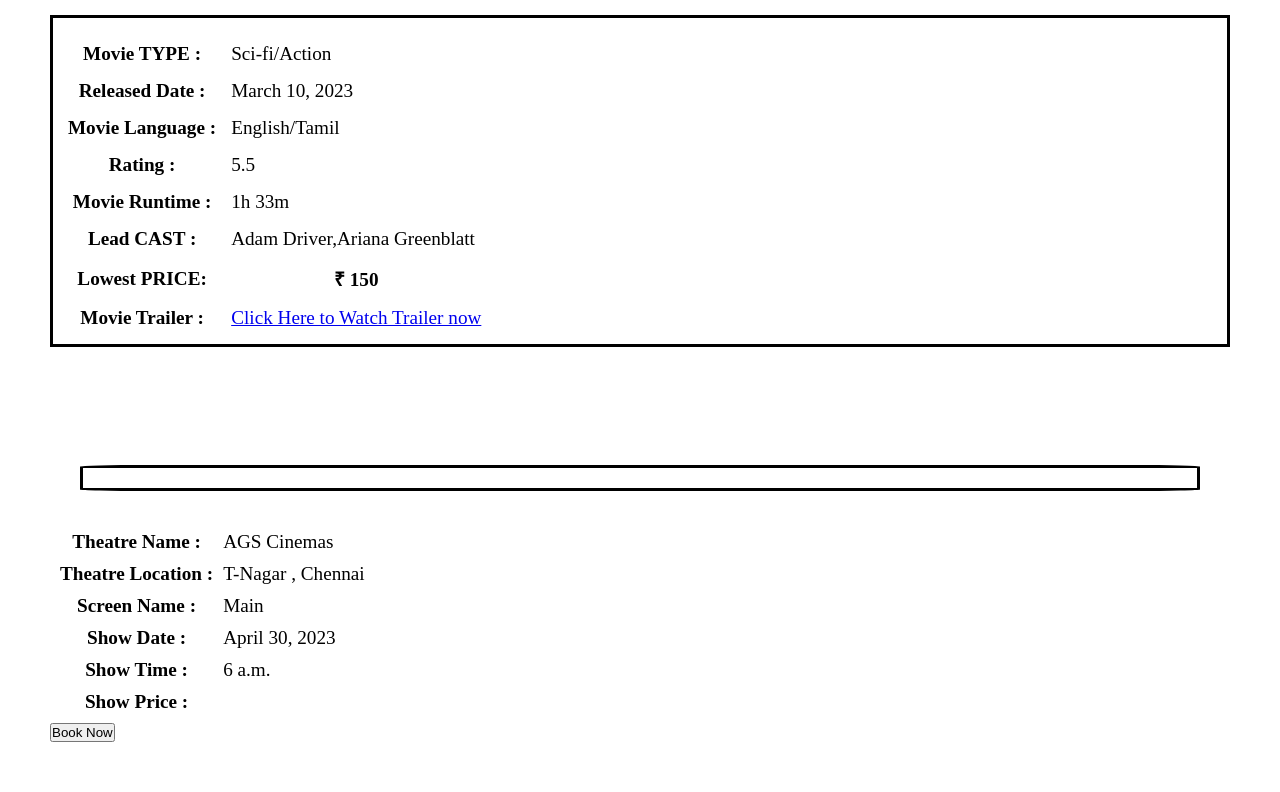
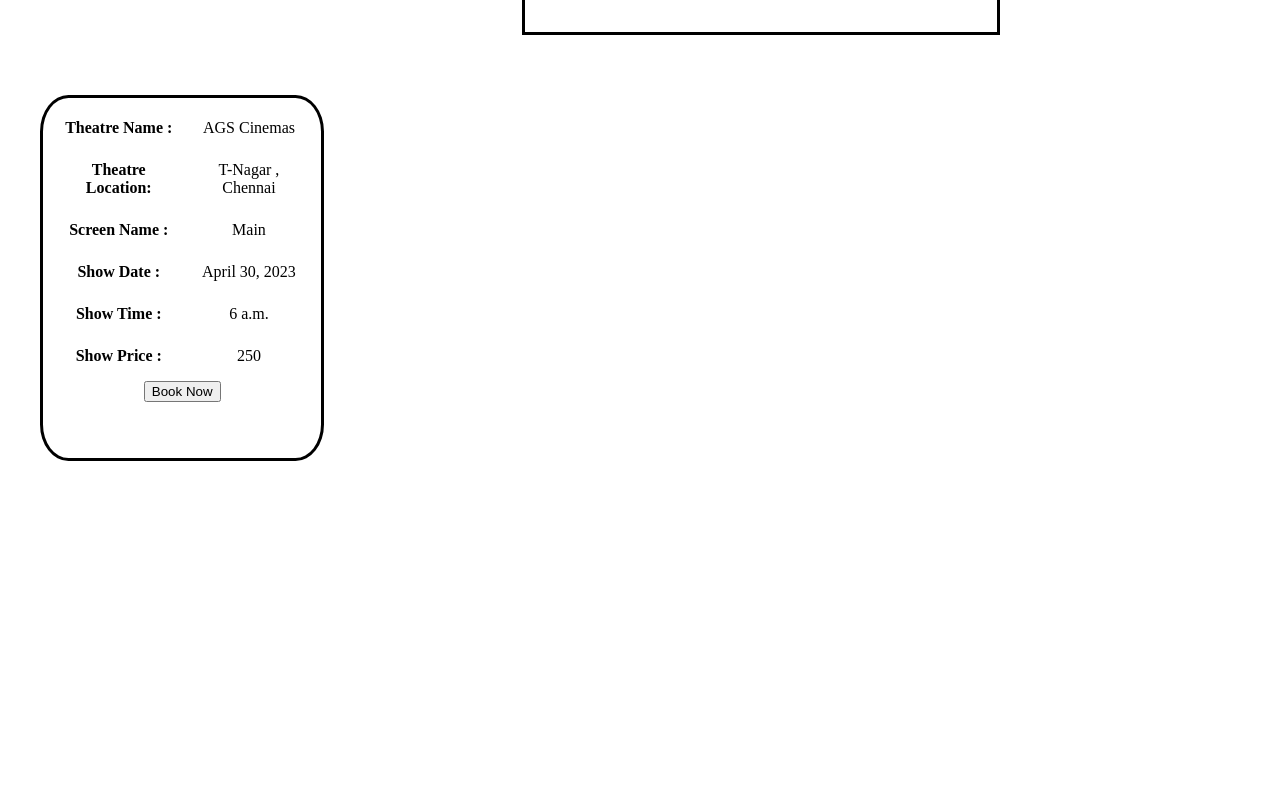
Before and after one commit to karanbalajirs/Movie-Ticket, a Django app: page /prebooking/2/ in a window 1280 px wide. Shown: the part 775-1567 px from the top of the page. After the commit the page ends 1236 px from the top, so only its background shows below. Run offline with Django 4.2, Linux system fonts and the light colour scheme; data comes from the database, SQL or seed files in the repository; both versions use the stored data as it was after the commit.

Commit message:
Final Touch 1

```diff
--- a/movie_tickets/movie_tickets/urls.py
+++ b/movie_tickets/movie_tickets/urls.py
@@ -29,8 +29,10 @@
     path("book/<int:id>/",views.book,name="book"),
     path("book/<pk>",views.book,name="book1"),
     path("ticket/",views.ticket,name="ticket"),
+    path("booked/",views.booked,name='booked'),
 ]
 
 
 urlpatterns += staticfiles_urlpatterns()
-urlpatterns+=static(settings.MEDIA_URL, document_root=settings.MEDIA_ROOT)
+#urlpatterns+=static(settings.MEDIA_URL, document_root=settings.MEDIA_ROOT)
+urlpatterns+=static(settings.STATIC_URL, document_root=settings.STATIC_ROOT)
--- a/movie_tickets/templates/booking.html
+++ b/movie_tickets/templates/booking.html
@@ -8,34 +8,41 @@
     <style>
         *{
             margin:0;
-            padding: 0;
+
         }
         .main_container{
            margin: 50px;
            border:20px;
            align-items: center;
+           display: flex;
         }
         .main_main_container{
-           margin: 50px;
+           margin: 30px;
            border:20px;
-           align-items: center;
         }
         .sub_container{
             border-style: solid;
-            border-radius: 6%;
-            padding: 10px;
-            margin: 30px;
+            border-radius: 10%;
+            padding: 5px;
+            margin: 10px;
+            width: 22%;
+            height: 350px;
+            float: left;
+            object-fit: cover;
             text-align: center;
-            width:auto;
         }
         .img
         {
             padding-top: 30px;
+            width: 40%;
+            float:left;
         }
         .tab{
+            float: right;
+            width: 40%;
             padding-top: 10px;
             border-style:solid;
-            margin-top: 130px;
+            margin-top: 20px;
         }
         nav{
             background-color: black;
@@ -90,15 +97,6 @@
         #check{
             display: none;
         }
-        @media (max-width:952px){
-            label.logo{
-                font-size: 30px;
-                padding-left: 50px;
-            }
-            nav ul li a{
-                font-size: 16px;
-            }
-        }
     </style>
 </head>
 <body>
@@ -109,7 +107,7 @@
         <!-- <label class="logo">Welcome {{request.user.username}}</label> -->
         <ul>
             <li><a href="{% url 'logout' %}">Logout</a></li>
-            <li><a href="#">Theatre</a></li>
+            <li><a href="{% url 'ticket' %}">Tickets</a></li>
         </ul>
     </nav>
     <div class="main_container">
@@ -144,18 +142,16 @@
         </tr>
             </table>
     </div></div>
-    <br>
     {% csrf_token %}
-
     <div class="main_main_container">
             {% for s in show %}
-            <div class="sub_container"></div>
-            <table align="center" cellpadding="10px" cellspacing="10px" style="font-size:larger; " >
+            <div class="sub_container">
+            <table align="center" cellpadding="8px" cellspacing="8px" style="font-size:medium; font-weight: 100;" >
                 <tr>
                     <th>Theatre Name :</th> <td>{{s.theatre.name}}</td>
                 </tr>
                 <tr>
-                    <th>Theatre Location :</th> <td>{{s.theatre.location}}</td>
+                    <th>Theatre Location:</th> <td>{{s.theatre.location}}</td>
                 </tr>
                 <tr>
                     <th>Screen Name :</th> <td style="text-transform: capitalize;">{{s.screen.name}}</td>
@@ -167,14 +163,12 @@
                     <th>Show Time :</th> <td>{{s.show_time}}</td>
                 </tr>
                 <tr>
-                    <th>Show Price :</th> <td>{{s.show_price}}</td>
+                    <th>Show Price :</th> <td>{{s.price}}</td>
                 </tr>
                     </table>
-                <a href="http://127.0.0.1:8000/book/{{s.id}}/" ><button>Book Now</button></a>
-            </div>
+                <a href="http://127.0.0.1:8000/book/{{s.id}}/"><button>Book Now</button></a>
+                </div>
             {% endfor %}
     </div>
-
-
 </body>
 </html>
--- a/movie_tickets/templates/ticket.html
+++ b/movie_tickets/templates/ticket.html
@@ -34,6 +34,9 @@
                 <th>Screen Name :</th> <td style="text-transform: capitalize;">{{i.shows.screen.name}}</td>
             </tr>
             <tr>
+                <th>Seats Booked:</th> <td>{{i.no_of_seats}}</td>
+            </tr>
+            <tr>
                 <th>Show Date :</th> <td>{{i.shows.show_date}}</td>
             </tr>
             <tr>
--- a/movie_tickets/tickets/views.py
+++ b/movie_tickets/tickets/views.py
@@ -32,7 +32,7 @@
         show.no_of_free_seats -= no_of_seats
         show.save()
         ticket.save()
-        return redirect('home')
+        return redirect('booked')
     print(show.movies.name)
     return render(request,'book.html',{'show':show})
 def ticket(request):
@@ -79,6 +79,8 @@
             messages.error(request,"Bad Credentials")
             return redirect('home')
     return render(request,'login.html')
+def booked(request):
+    return render(request,'booked.html')
 def logoutP(request):
     logout(request)
     return redirect('login')
```
Also changed, not shown: movie_tickets/templates/book.html (+10 -7 lines), movie_tickets/templates/booked.html (added, +17 -0 lines), movie_tickets/db.sqlite3, movie_tickets/static/booking-suc.png (added), movie_tickets/tickets/static/booking-suc.png (added).
